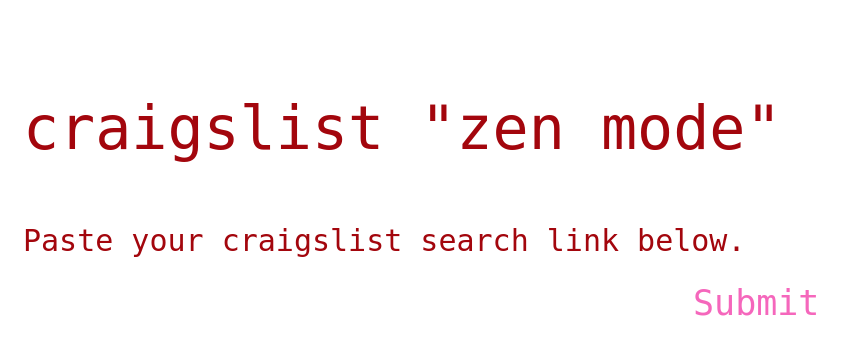
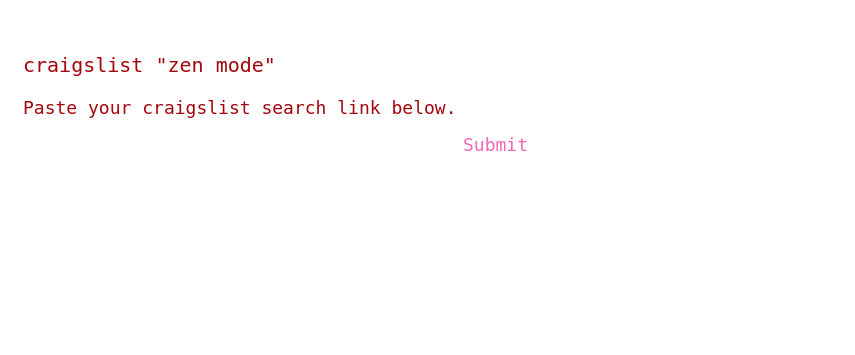
Before and after one commit to mmahnken/Craigslist-Zen-Mode, a Flask app: page / in a window 1280 px wide. Shown: the top 355 px of the page, without its empty margins (0-855 px from the left). Run offline with Flask 2, Linux system fonts and the light colour scheme; some libraries are stand-ins or nearby versions.

Commit message:
updating readme with demos, updating beautful soup stuff for new CL layout

```diff
--- a/app/static/craig.js
+++ b/app/static/craig.js
@@ -11,8 +11,12 @@
         data: {'link': link},
         datatype: 'json',
         success: function(data){
+            $('#resultsCount').text("0");
+            $('#resultsCountText').text("Results: ");
             var data = JSON.parse(data);
+            console.log( data.list_of_links);
             loadListings(data);
+
         }
     });
 }
@@ -45,6 +49,7 @@
     wrapper.appendChild( innerElem);
     if (wrapType == 'a' && wrapperAttrType == 'href'){
         wrapper.href = wrapperAttr;
+        wrapper.target = '_blank';
     } else if (wrapperAttrType == 'class'){
         wrapper.className = wrapperAttr;
     }
@@ -53,6 +58,8 @@
 }
 
 function putImages(imagesList, urlToPosting, tintCount){
+    var current = $('#resultsCount').text();
+    $('#resultsCount').html(Number(current)+ 1);
     for (idx in imagesList){
         var newImg = document.createElement("img");
         newImg.setAttribute("src", imagesList[idx]);
--- a/app/static/site.css
+++ b/app/static/site.css
@@ -1,17 +1,17 @@
 input.custom {
-    padding: 30px;
+    padding: 15px;
     outline: none;
     box-shadow: none;
     border: none;
     background-color: #FFF;
-    font-size: 30px;
+    font-size: 20px;
     font-family: Helvetica;
     width: 20em;
     color: #000;
 }
 
 input.custom-button {
-    font-size: 35px;
+    font-size: 18px;
     font-family: monospace;
     color: #F567BC;
     border-radius: none;
@@ -70,12 +70,12 @@
 .caption {
     color: #A3060D;
     font-family: monospace;
-    font-size: 60px;
+    font-size: 20px;
 }
 
 label{
     font-family: monospace;
-    font-size: 30px;
+    font-size: 18px;
     color: #A3060D;
 }
 
--- a/app/templates/index.html
+++ b/app/templates/index.html
@@ -16,6 +16,9 @@
             <input name="link" class="custom" type="url" id='link-input'></input>
             <input class="custom-button" type="submit"></input>
         </form>
+    </div>
+    <div>
+        <span id="resultsCountText" class="caption"></span> <span class="caption" id="resultsCount"></span>
     </div>
     <div class="images-container">
         {% if images %}
```
Also changed, not shown: app/pycraig.py (+9 -3 lines), README.md, 4 other files.
